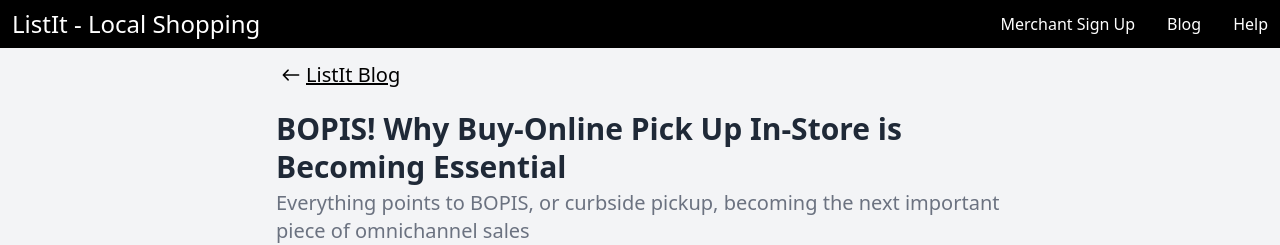
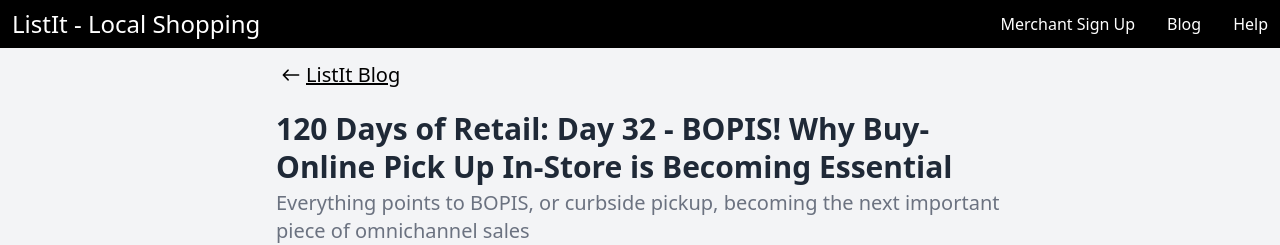
Before and after one commit to jwhubert91/listit-webapp, a Next.js app: page /blog/day-32 in a window 1280 px wide. Shown: the top 245 px of the page. Built offline with nearby package versions, Linux system fonts and the light colour scheme.

Commit message:
title change

```diff
--- a/pages/blog/day-32.tsx
+++ b/pages/blog/day-32.tsx
@@ -15,7 +15,7 @@
   return (
     <Layout headData={headData}>
       <BlogArticle
-        blogTitle="BOPIS! Why Buy-Online Pick Up In-Store is Becoming Essential"
+        blogTitle="120 Days of Retail: Day 32 - BOPIS! Why Buy-Online Pick Up In-Store is Becoming Essential"
         blogSubtitle="Everything points to BOPIS, or curbside pickup, becoming the next important piece of omnichannel sales"
         dateString="Thu Apr 6, 2023"
       >
--- a/pages/blog/index.tsx
+++ b/pages/blog/index.tsx
@@ -23,7 +23,7 @@
             slug="/blog/day-32"
             imageUrl="https://images.unsplash.com/photo-1534452203293-494d7ddbf7e0?ixlib=rb-4.0.3&ixid=MnwxMjA3fDB8MHxwaG90by1wYWdlfHx8fGVufDB8fHx8&auto=format&fit=crop&w=1172&q=80"
             date="Thu Apr 6, 2023"
-            title="BOPIS! Why Buy-Online Pick Up In-Store is Becoming Essential"
+            title="120 Days of Retail: Day 32 - BOPIS! Why Buy-Online Pick Up In-Store is Becoming Essential"
             subtitle="Everything points to BOPIS, or curbside pickup, becoming the next important piece of omnichannel sales"
           />
           <BlogCard
```
